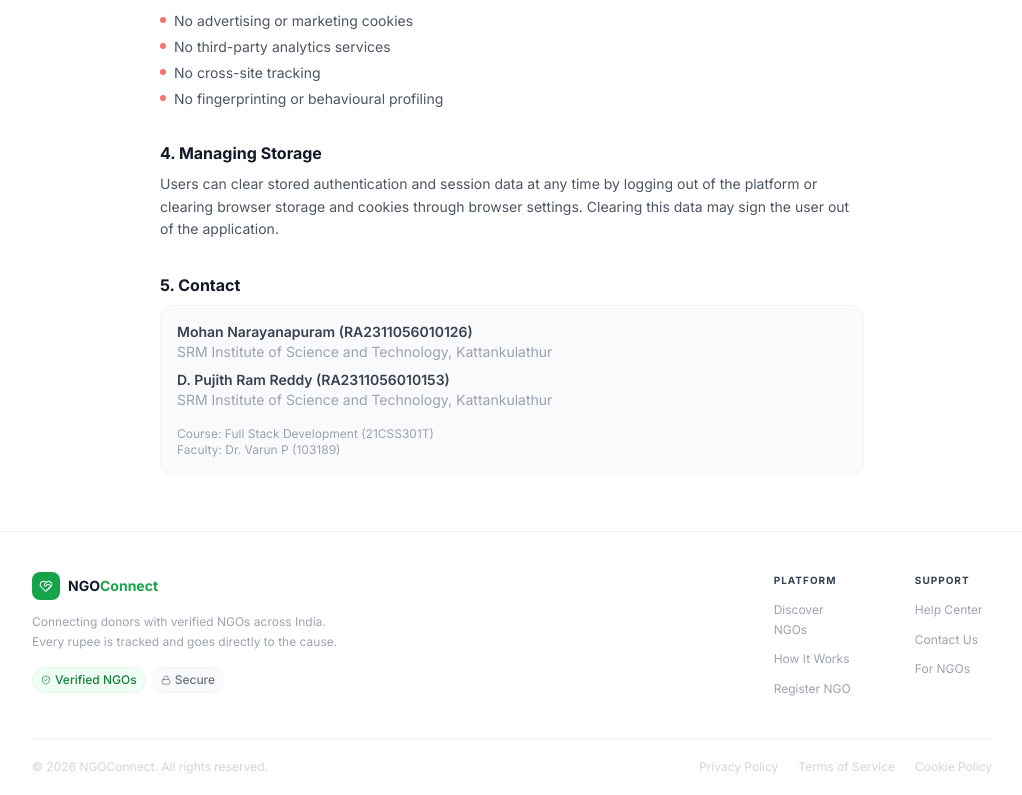
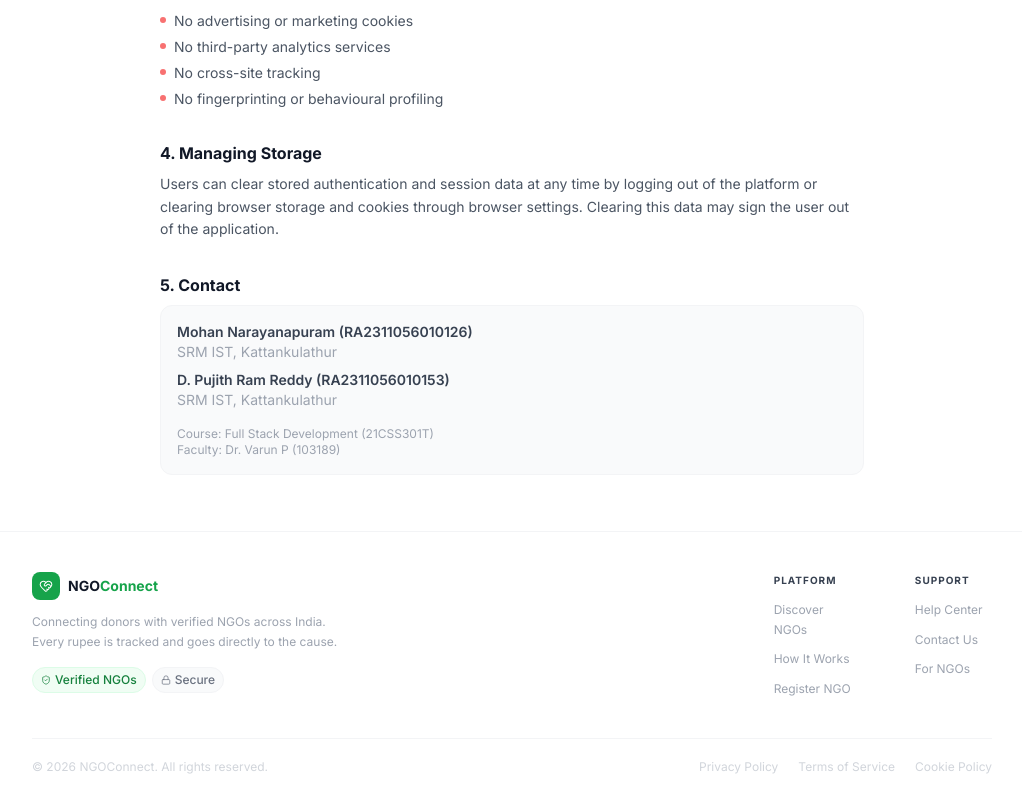
Before and after one commit to Mohan-Narayanapuram/ngo-connect-webapp, a React (Vite) app in the folder frontend/: page /cookies in a window 1280 px wide. Shown: the part 753-1548 px from the top of the page, without its empty margins (128-1150 px from the left). Built offline with nearby package versions, Linux system fonts and the light colour scheme.

Commit message:
Update legal pages

```diff
--- a/frontend/src/pages/LegalCookies.jsx
+++ b/frontend/src/pages/LegalCookies.jsx
@@ -157,7 +157,7 @@ export default function CookiePolicy() {
                 </p>
 
                 <p className="text-gray-400">
-                  SRM Institute of Science and Technology, Kattankulathur
+                  SRM IST, Kattankulathur
                 </p>
               </div>
 
@@ -167,7 +167,7 @@ export default function CookiePolicy() {
                 </p>
 
                 <p className="text-gray-400">
-                  SRM Institute of Science and Technology, Kattankulathur
+                  SRM IST, Kattankulathur
                 </p>
               </div>
 
```
